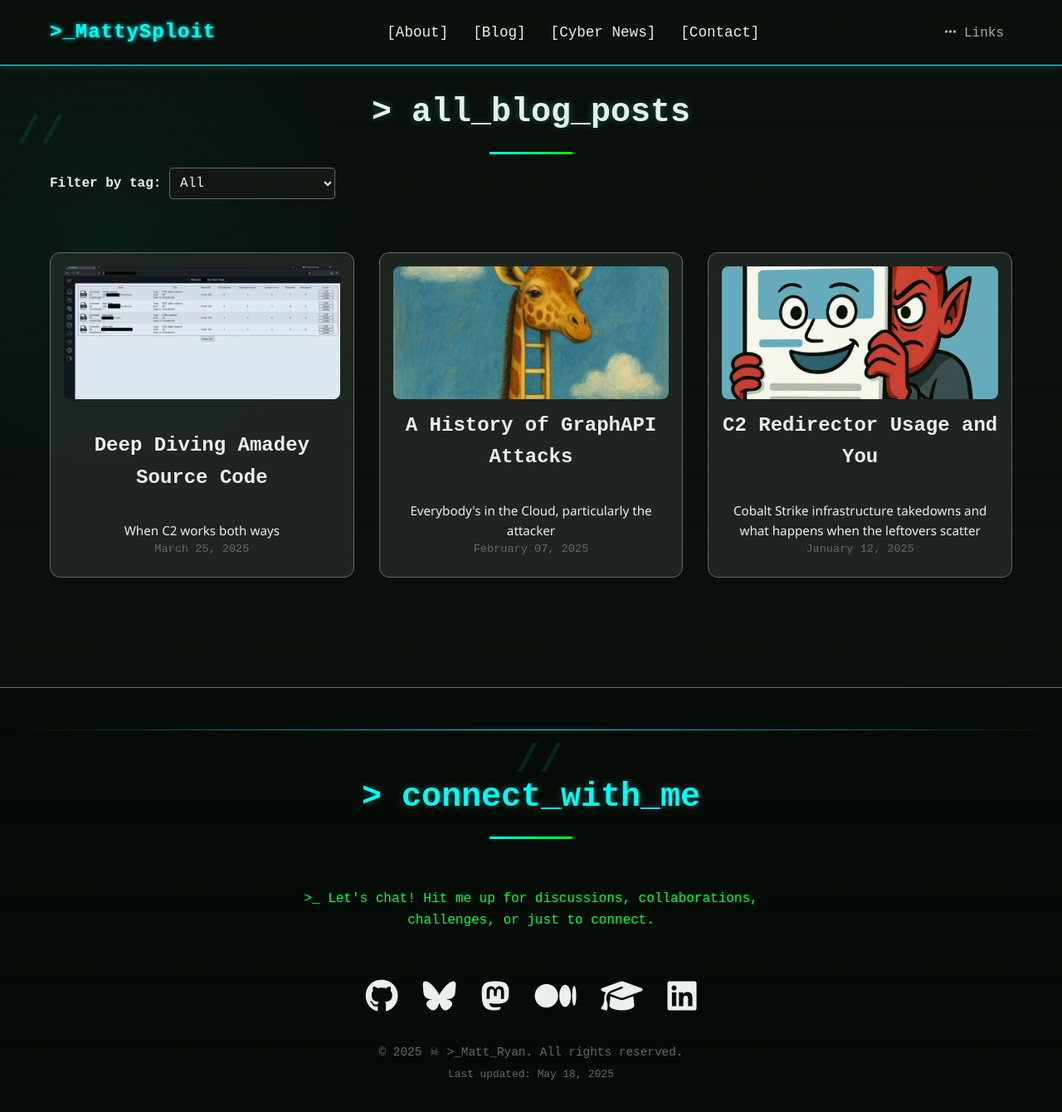
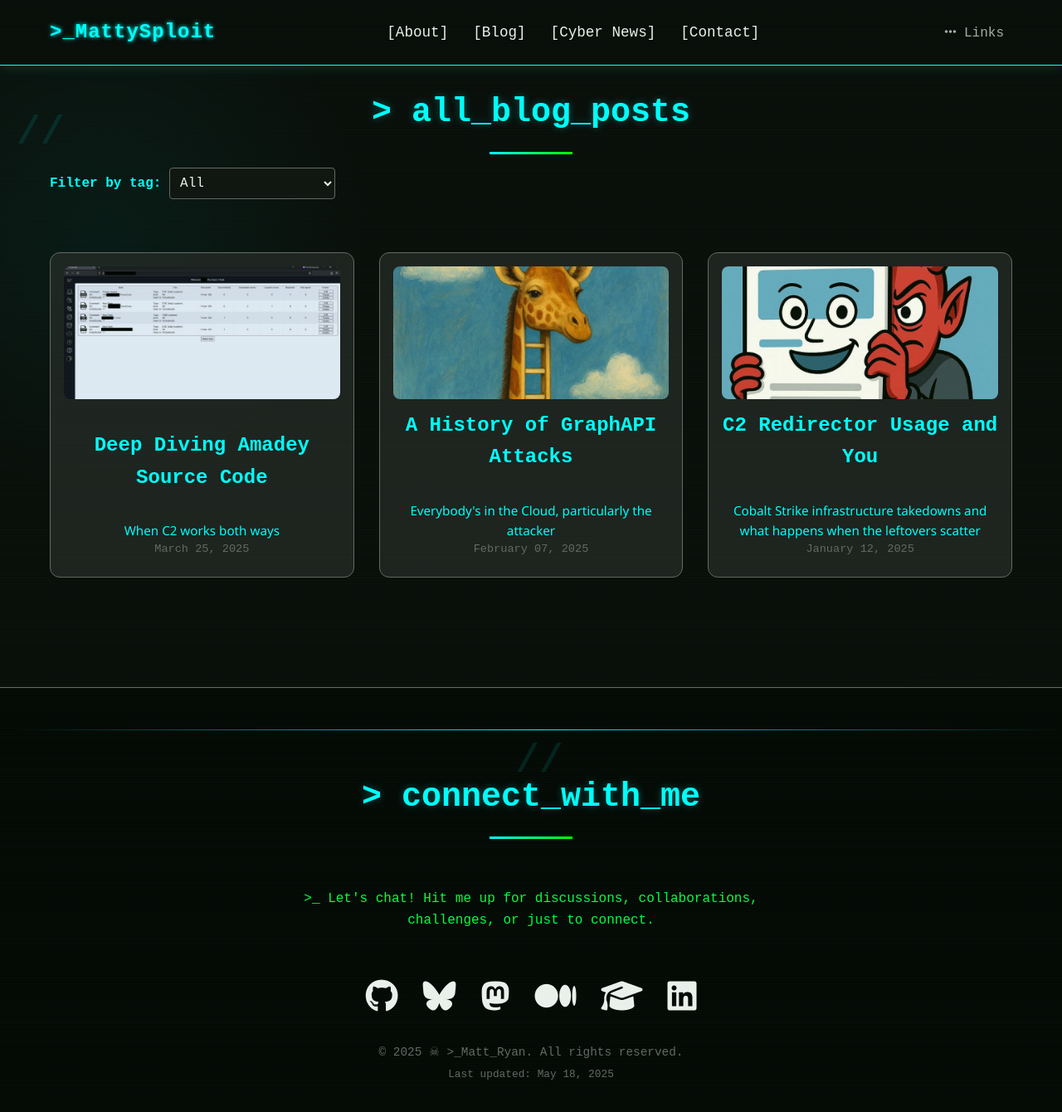
Before and after one commit to CTI-Buddy/cti-buddy.github.io, a Jekyll site: the page built from blog.html, in a window 1280 px wide and 1400 px high. Shown: the top 1340 px of the window at 83% size. Built offline with Jekyll 4.4.1, drawn with Linux system fonts in a browser that asks for light colours.

Commit message:
Update style.css

```diff
--- a/assets/css/style.css
+++ b/assets/css/style.css
@@ -917,6 +917,7 @@
 
 .blog-section {
   padding: 2rem 1rem;
+  color: var(--primary);
 }
 
 .blog-section .section-title {
```
